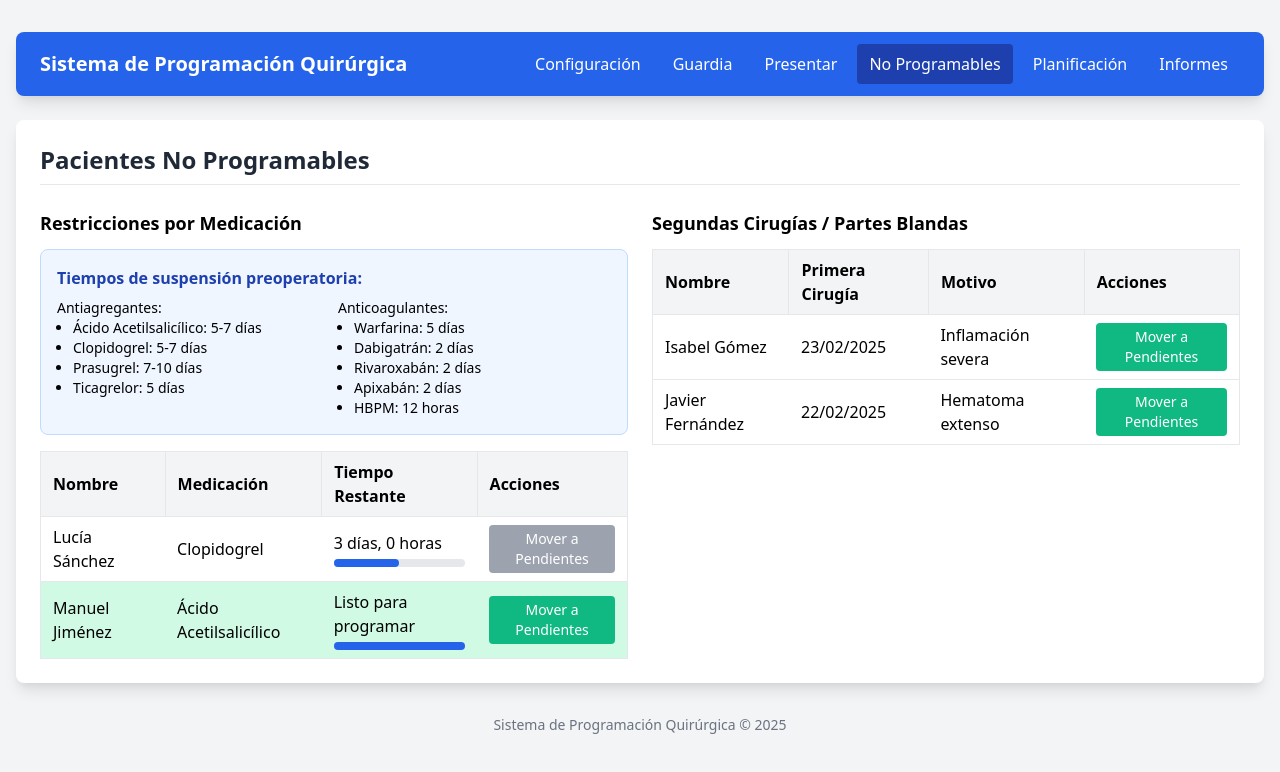
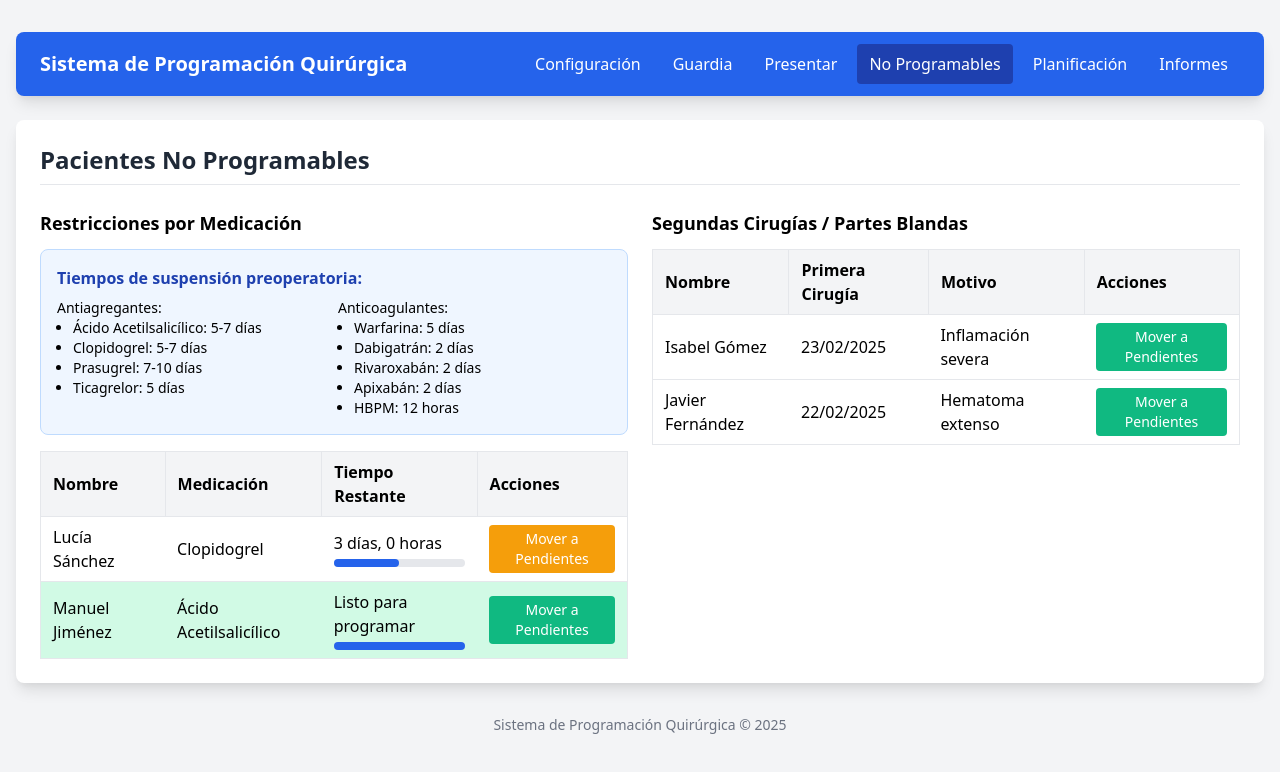
Before and after one commit to bochdalek/programacion-quirurgica1, a Vue app: page /noprogramables in a window 1280 px wide. Shown: the top 772 px of the page. Built offline with nearby package versions, Linux system fonts and the light colour scheme.

Commit message:
cambio en no programables

```diff
--- a/src/components/PacientesNoProgramables.vue
+++ b/src/components/PacientesNoProgramables.vue
@@ -54,8 +54,7 @@
                 </td>
                 <td class="py-2 px-3">
                   <button @click="moverAPendientes(paciente, 'medicacion')"
-                          :disabled="paciente.tiempoRestante > 0"
-                          :class="paciente.tiempoRestante <= 0 ? 'bg-green-500 hover:bg-green-600' : 'bg-gray-400'"
+                          :class="paciente.tiempoRestante <= 0 ? 'bg-green-500 hover:bg-green-600' : 'bg-yellow-500 hover:bg-yellow-600'"
                           class="text-white px-2 py-1 rounded text-sm">
                     Mover a Pendientes
                   </button>
@@ -166,8 +165,11 @@ export default {
     },
     moverAPendientes(paciente, origen) {
       if (origen === 'medicacion' && paciente.tiempoRestante > 0) {
-        alert(`No se puede programar a ${paciente.nombre} hasta que finalice el tiempo de restricción por medicación.`);
-        return;
+        const confirmacionAnestesista = confirm(`ADVERTENCIA: ${paciente.nombre} aún no ha completado el tiempo de espera recomendado para ${paciente.medicacion} (${this.formatTiempoRestante(paciente.tiempoRestante)} restantes).\n\n¿Confirma que un anestesista ha autorizado la programación a pesar de la medicación?`);
+
+        if (!confirmacionAnestesista) {
+          return;
+        }
       }
 
       if (confirm(`¿Confirma que ${paciente.nombre} está listo para ser programado?`)) {
```
